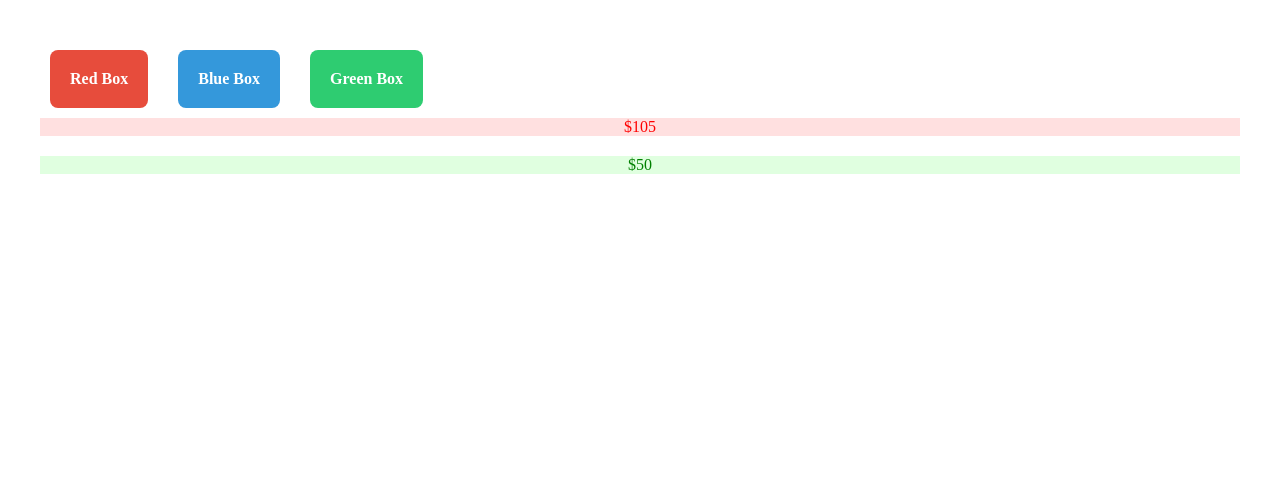
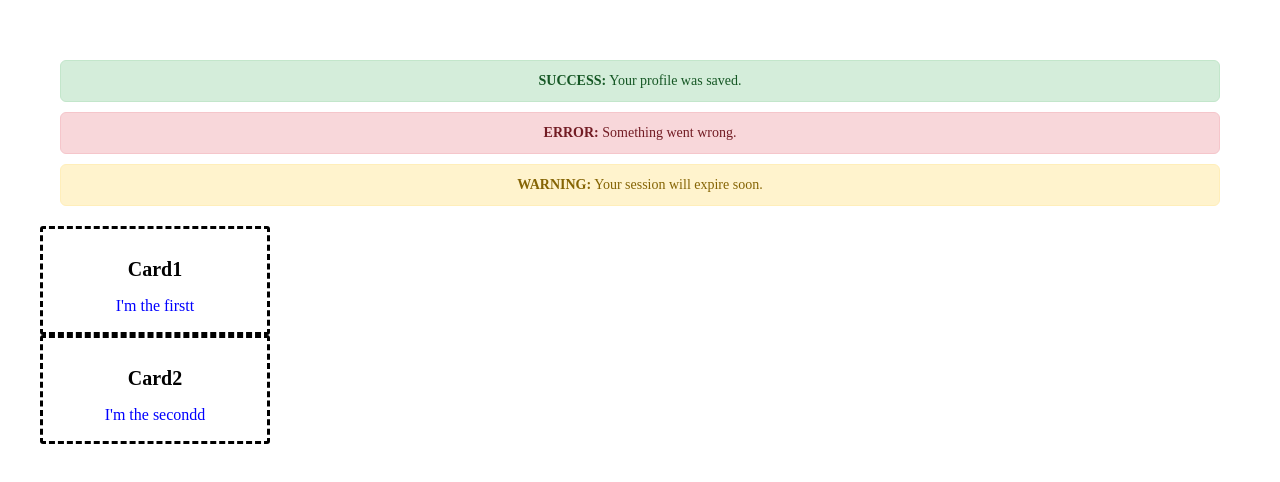
Before and after one commit to preethz2567/react-learning-week3, a React (Vite) app: page / in a window 1280 px wide. Shown: the top 482 px of the page. Built offline with nearby package versions, Linux system fonts and the light colour scheme.

Commit message:
completed 06-Stylesheet exercise

```diff
--- a/src/App.jsx
+++ b/src/App.jsx
@@ -1,3 +1,3 @@
-import ExerciseApp from "./practice/02-react-basics/exercises/05-InlineCSS"
+import ExerciseApp from "./practice/02-react-basics/exercises/06-Stylesheet"
 
 export default ExerciseApp
--- /dev/null
+++ b/src/practice/02-react-basics/exercises/06-Stylesheet.css
@@ -0,0 +1,62 @@
+/* styles for 06-Stylesheet.jsx */
+
+.alert-wrapper {
+  display: flex;
+  flex-direction: column;
+  gap: 10px;
+  padding: 20px;
+}
+
+.alert {
+  padding: 12px 16px;
+  border-radius: 6px;
+  font-size: 14px;
+}
+
+.alert-success {
+  background-color: #d4edda;
+  color: #155724;
+  border: 1px solid #c3e6cb;
+}
+
+.alert-error {
+  background-color: #f8d7da;
+  color: #721c24;
+  border: 1px solid #f5c6cb;
+}
+
+.alert-warning {
+  background-color: #fff3cd;
+  color: #856404;
+  border: 1px solid #ffeeba;
+}
+
+
+/*
+  YOUR TURN - add styles for:
+  .card-box
+  .card-title
+  .card-text
+*/
+
+.card-box{
+  padding: 12px;
+  background-color: white;
+  border-color: black;
+  border-style: dashed;
+  border-radius: 3px;
+  color: black;
+  width: 200px;
+
+}
+
+.card-title{
+  font-size : 20px;
+  font-weight: 700;
+  color: black;
+}
+
+.card-text{
+  margin : 5px;
+  color : blue;
+}
--- /dev/null
+++ b/src/practice/02-react-basics/exercises/06-Stylesheet.jsx
@@ -0,0 +1,56 @@
+// TOPIC: CSS Stylesheet
+// Instead of inline styles,  import a .css file
+// and use className to apply the styles.
+
+import "./06-Stylesheet.css"
+
+function AlertBox({ type, message }) {
+  // the class name changes based on the type
+  return (
+    <div className={`alert alert-${type}`}>
+      <strong>{type.toUpperCase()}:</strong> {message}
+    </div>
+  )
+}
+
+function App() {
+  return (
+    <>
+      <div className="alert-wrapper">
+        <AlertBox type="success" message="Your profile was saved." />
+        <AlertBox type="error" message="Something went wrong." />
+        <AlertBox type="warning" message="Your session will expire soon." />
+      </div>
+
+      <div>
+        <SimpleCard title="Card1" text="I'm the firstt"/>
+        <SimpleCard title="Card2" text="I'm the secondd"/>
+      </div>
+    </>
+  )
+}
+
+
+// PRACTICE EXERCISE
+// Open 06-Stylesheet.css and add styles for:
+//   .card-box { border, padding, border-radius, margin }
+//   .card-title { font-size, color }
+//   .card-text { font-size, color: gray }
+//
+// Then create a "SimpleCard" component below that uses these class names
+// and receives "title" and "text" as props.
+// Render 2-3 SimpleCard components in App.
+
+// write SimpleCard here:
+
+function SimpleCard({title,text}){
+
+  return(
+    <div className="card-box">
+      <h2 className="card-title">{title}</h2>
+      <p className="card-text">{text}</p>
+    </div>
+  )
+}
+
+export default App
```
